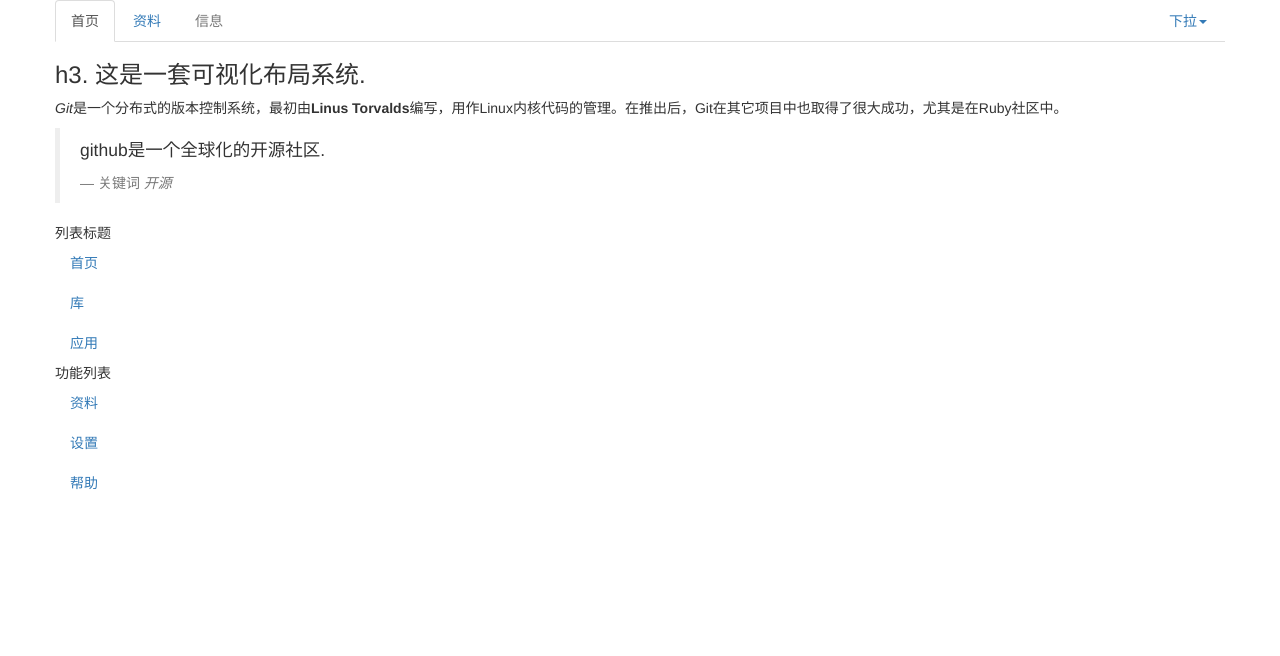
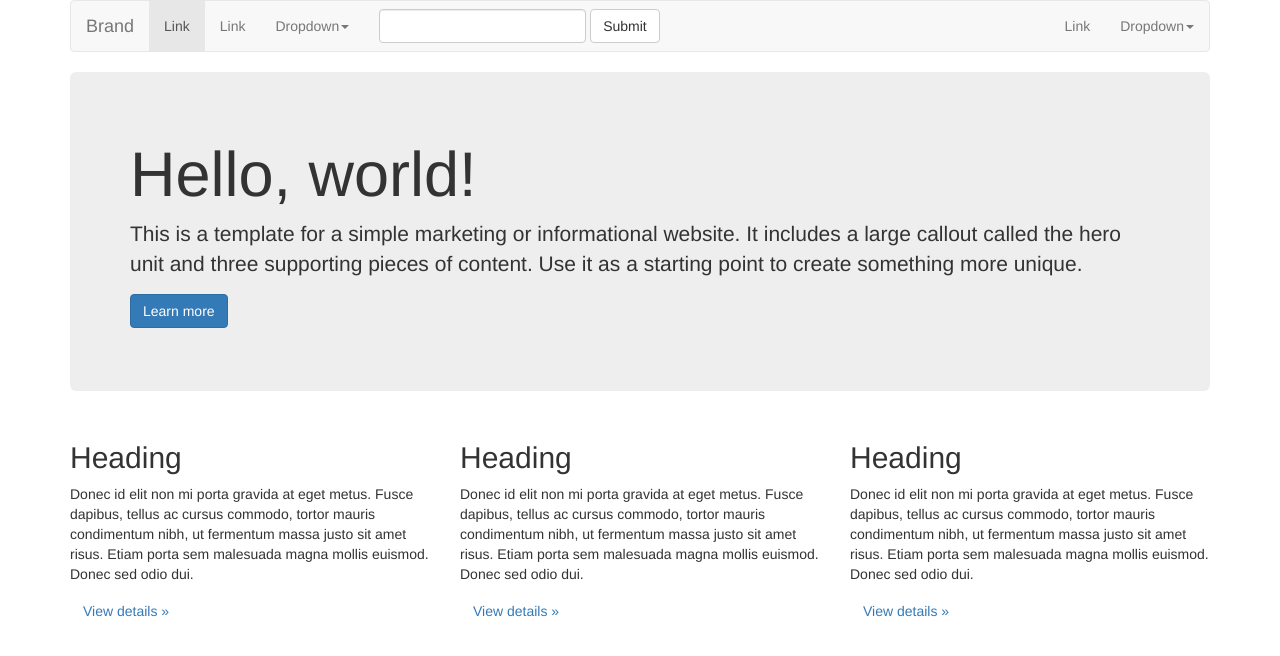
Before and after one commit to daijiangping/daijiangping.github.io, a plain HTML site: page index.html in a window 1280 px wide. Drawn offline with nearby package versions, Linux system fonts and the light colour scheme.

Commit message:
Update index.html

```diff
--- a/index.html
+++ b/index.html
@@ -9,86 +9,124 @@
 </head>
 <body>
 <div class="container">
-	<div class="row">
-		<div class="span12">
-			<ul class="nav nav-tabs">
+	<div class="row clearfix">
+		<div class="col-md-12 column">
+			<nav class="navbar navbar-default" role="navigation">
+				<div class="navbar-header">
+					 <button type="button" class="navbar-toggle" data-toggle="collapse" data-target="#bs-example-navbar-collapse-1"> <span class="sr-only">Toggle navigation</span><span class="icon-bar"></span><span class="icon-bar"></span><span class="icon-bar"></span></button> <a class="navbar-brand" href="#">Brand</a>
+				</div>
+				<div class="collapse navbar-collapse" id="bs-example-navbar-collapse-1">
+					<ul class="nav navbar-nav">
 						<li class="active">
-					<a href="#">首页</a>
+							 <a href="#">Link</a>
 						</li>
 						<li>
-					<a href="#">资料</a>
+							 <a href="#">Link</a>
 						</li>
-				<li class="disabled">
-					<a href="#">信息</a>
-				</li>
-				<li class="dropdown pull-right">
-					 <a href="#" data-toggle="dropdown" class="dropdown-toggle">下拉<strong class="caret"></strong></a>
+						<li class="dropdown">
+							 <a href="#" class="dropdown-toggle" data-toggle="dropdown">Dropdown<strong class="caret"></strong></a>
 							<ul class="dropdown-menu">
 								<li>
-							<a href="#">操作</a>
+									 <a href="#">Action</a>
 								</li>
 								<li>
-							<a href="#">设置栏目</a>
+									 <a href="#">Another action</a>
 								</li>
 								<li>
-							<a href="#">更多设置</a>
+									 <a href="#">Something else here</a>
 								</li>
 								<li class="divider">
 								</li>
 								<li>
-							<a href="#">分割线</a>
+									 <a href="#">Separated link</a>
+								</li>
+								<li class="divider">
+								</li>
+								<li>
+									 <a href="#">One more separated link</a>
+								</li>
+							</ul>
+						</li>
+					</ul>
+					<form class="navbar-form navbar-left" role="search">
+						<div class="form-group">
+							<input type="text" class="form-control" />
+						</div> <button type="submit" class="btn btn-default">Submit</button>
+					</form>
+					<ul class="nav navbar-nav navbar-right">
+						<li>
+							 <a href="#">Link</a>
+						</li>
+						<li class="dropdown">
+							 <a href="#" class="dropdown-toggle" data-toggle="dropdown">Dropdown<strong class="caret"></strong></a>
+							<ul class="dropdown-menu">
+								<li>
+									 <a href="#">Action</a>
+								</li>
+								<li>
+									 <a href="#">Another action</a>
+								</li>
+								<li>
+									 <a href="#">Something else here</a>
+								</li>
+								<li class="divider">
+								</li>
+								<li>
+									 <a href="#">Separated link</a>
 								</li>
 							</ul>
 						</li>
 					</ul>
 				</div>
-	</div>
-	<div class="row">
-		<div class="span8">
-			<h3>
-				h3. 这是一套可视化布局系统.
-			</h3>
+			</nav>
+			<div class="jumbotron">
+				<h1>
+					Hello, world!
+				</h1>
 				<p>
-				<em>Git</em>是一个分布式的版本控制系统，最初由<strong>Linus Torvalds</strong>编写，用作Linux内核代码的管理。在推出后，Git在其它项目中也取得了很大成功，尤其是在Ruby社区中。
+					This is a template for a simple marketing or informational website. It includes a large callout called the hero unit and three supporting pieces of content. Use it as a starting point to create something more unique.
 				</p>
-			<blockquote>
 				<p>
-					github是一个全球化的开源社区.
-				</p> <small>关键词 <cite>开源</cite></small>
-			</blockquote>
-		</div>
-		<div class="span4">
-			<ul class="nav nav-list">
-				<li class="nav-header">
-					列表标题
-				</li>
-				<li class="active">
-					<a href="#">首页</a>
-				</li>
-				<li>
-					<a href="#">库</a>
-				</li>
-				<li>
-					<a href="#">应用</a>
-				</li>
-				<li class="nav-header">
-					功能列表
-				</li>
-				<li>
-					<a href="#">资料</a>
-				</li>
-				<li>
-					<a href="#">设置</a>
-				</li>
-				<li class="divider">
-				</li>
-				<li>
-					<a href="#">帮助</a>
-				</li>
-			</ul>
+					 <a class="btn btn-primary btn-large" href="#">Learn more</a>
+				</p>
 			</div>
 		</div>
 	</div>
-
+	<div class="row clearfix">
+		<div class="col-md-4 column">
+			<h2>
+				Heading
+			</h2>
+			<p>
+				Donec id elit non mi porta gravida at eget metus. Fusce dapibus, tellus ac cursus commodo, tortor mauris condimentum nibh, ut fermentum massa justo sit amet risus. Etiam porta sem malesuada magna mollis euismod. Donec sed odio dui.
+			</p>
+			<p>
+				 <a class="btn" href="#">View details »</a>
+			</p>
+		</div>
+		<div class="col-md-4 column">
+			<h2>
+				Heading
+			</h2>
+			<p>
+				Donec id elit non mi porta gravida at eget metus. Fusce dapibus, tellus ac cursus commodo, tortor mauris condimentum nibh, ut fermentum massa justo sit amet risus. Etiam porta sem malesuada magna mollis euismod. Donec sed odio dui.
+			</p>
+			<p>
+				 <a class="btn" href="#">View details »</a>
+			</p>
+		</div>
+		<div class="col-md-4 column">
+			<h2>
+				Heading
+			</h2>
+			<p>
+				Donec id elit non mi porta gravida at eget metus. Fusce dapibus, tellus ac cursus commodo, tortor mauris condimentum nibh, ut fermentum massa justo sit amet risus. Etiam porta sem malesuada magna mollis euismod. Donec sed odio dui.
+			</p>
+			<p>
+				 <a class="btn" href="#">View details »</a>
+			</p>
+		</div>
+	</div>
+</div>
 </body>
 </html>
```
Lines whose indentation alone changed are shown as unchanged.
